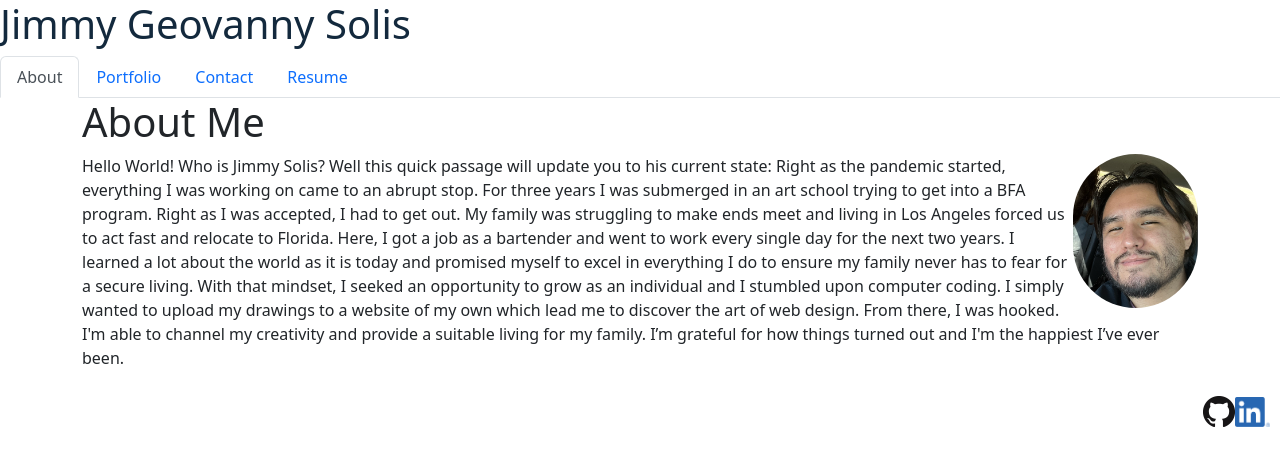
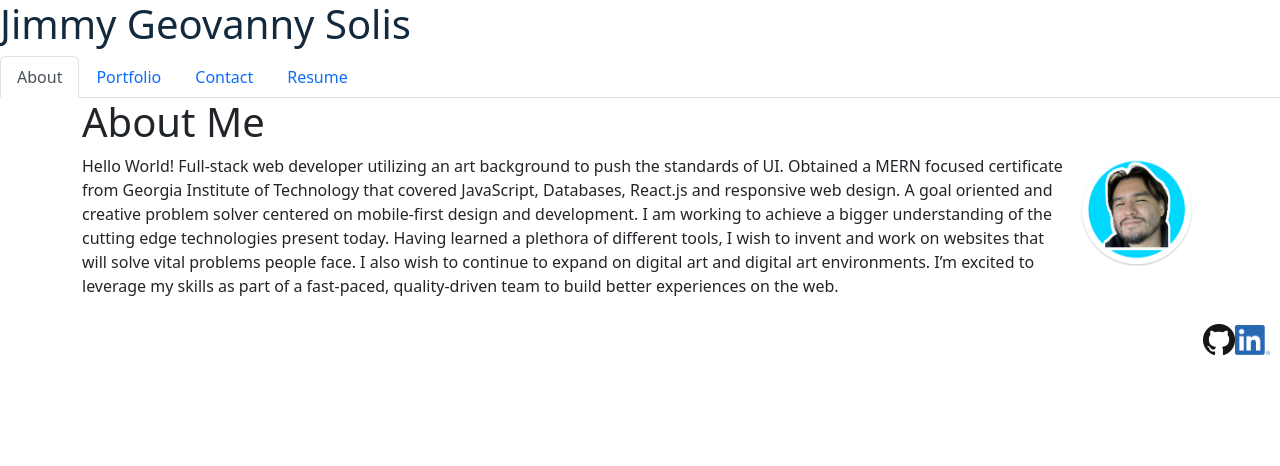
Before and after one commit to JimmySolis/portfolioWithReact, a React (Create React App) app: page / in a window 1280 px wide. Shown: the top 466 px of the page. Built offline with nearby package versions, Linux system fonts and the light colour scheme.

Commit message:
added a new about me section.

```diff
--- a/src/components/pages/About.js
+++ b/src/components/pages/About.js
@@ -1,6 +1,6 @@
 import React from "react";
 
-const headshot = "img/headshot.png";
+const headshot = "img/headshot1.PNG";
 
 const style = {
     imgStyle: {
@@ -17,17 +17,13 @@ export default function About() {
             <h1>About Me</h1>
                 <img src={headshot} style={style.imgStyle}></img>
                 <p>Hello World!
-                Who is Jimmy Solis? Well this quick passage will update you to his current state:
-                Right as the pandemic started, everything I was working on came to an abrupt stop.
-                For three years I was submerged in an art school trying to get into a BFA program.
-                Right as I was accepted, I had to get out.
-                My family was struggling to make ends meet and living in Los Angeles forced us to act fast and relocate to Florida.
-                Here, I got a job as a bartender and went to work every single day for the next two years.
-                I learned a lot about the world as it is today and promised myself to excel in everything I do to ensure my family never has to fear for a secure living.
-                With that mindset, I seeked an opportunity to grow as an individual and I stumbled upon computer coding.
-                I simply wanted to upload my drawings to a website of my own which lead me to discover the art of web design.
-                From there, I was hooked. I'm able to channel my creativity and provide a suitable living for my family.
-                I’m grateful for how things turned out and I'm the happiest I’ve ever been.
+                Full-stack web developer utilizing an art background to push the standards of UI.
+                Obtained a MERN focused certificate from Georgia Institute of Technology that covered JavaScript, Databases, React.js and responsive web design.
+                A goal oriented and creative problem solver centered on mobile-first design and development.
+                I am working to achieve a bigger understanding of the cutting edge technologies present today.
+                Having learned a plethora of different tools, I wish to invent and work on websites that will solve vital problems people face.
+                I also wish to continue to expand on digital art and digital art environments.
+                I’m excited to leverage my skills as part of a fast-paced, quality-driven team to build better experiences on the web.
                  </p>
          </div>
     );
```
Also changed, not shown: public/img/headshot1.PNG (added), 15 other files (tests, documents, lock files or other folders).
